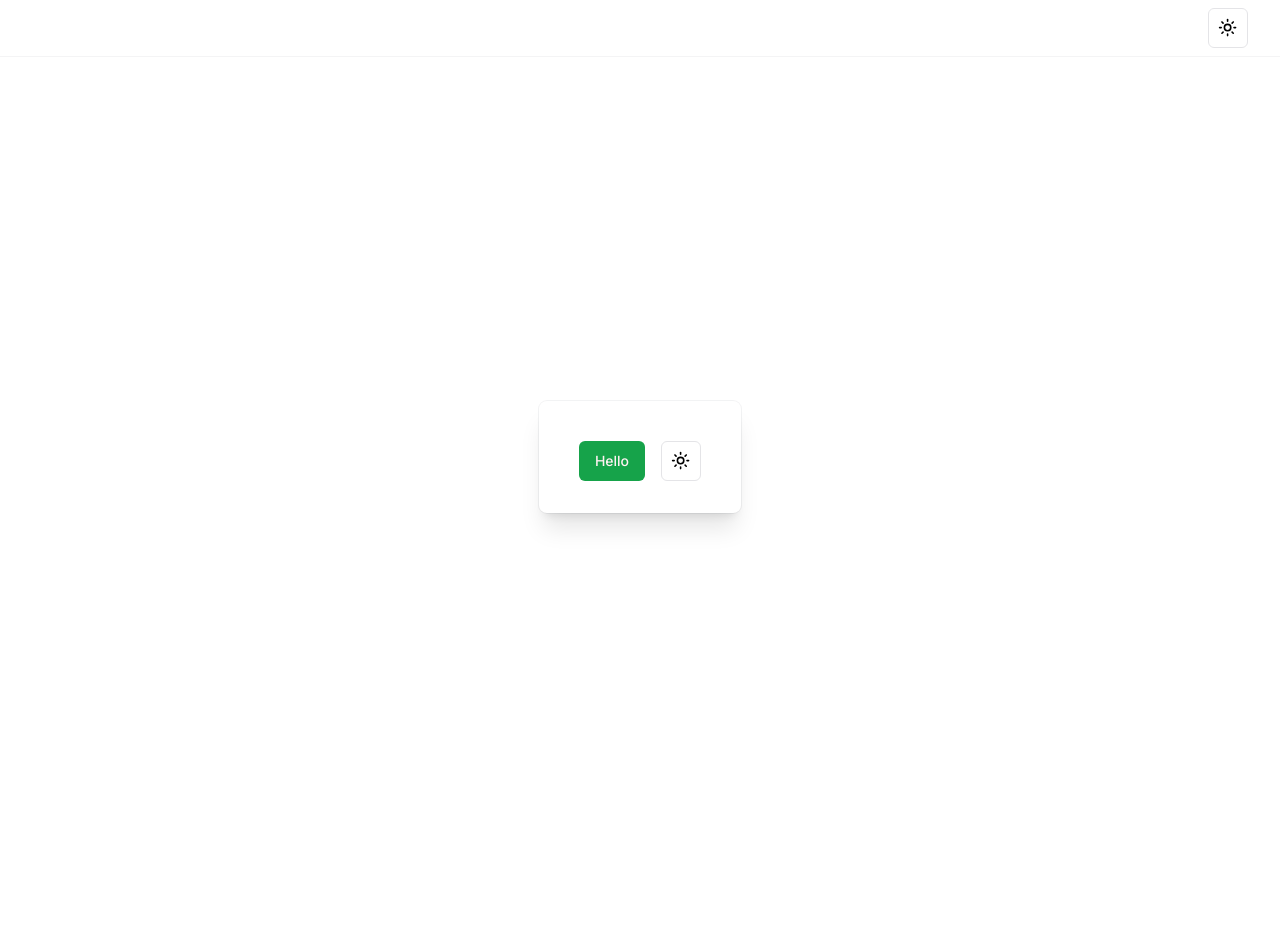
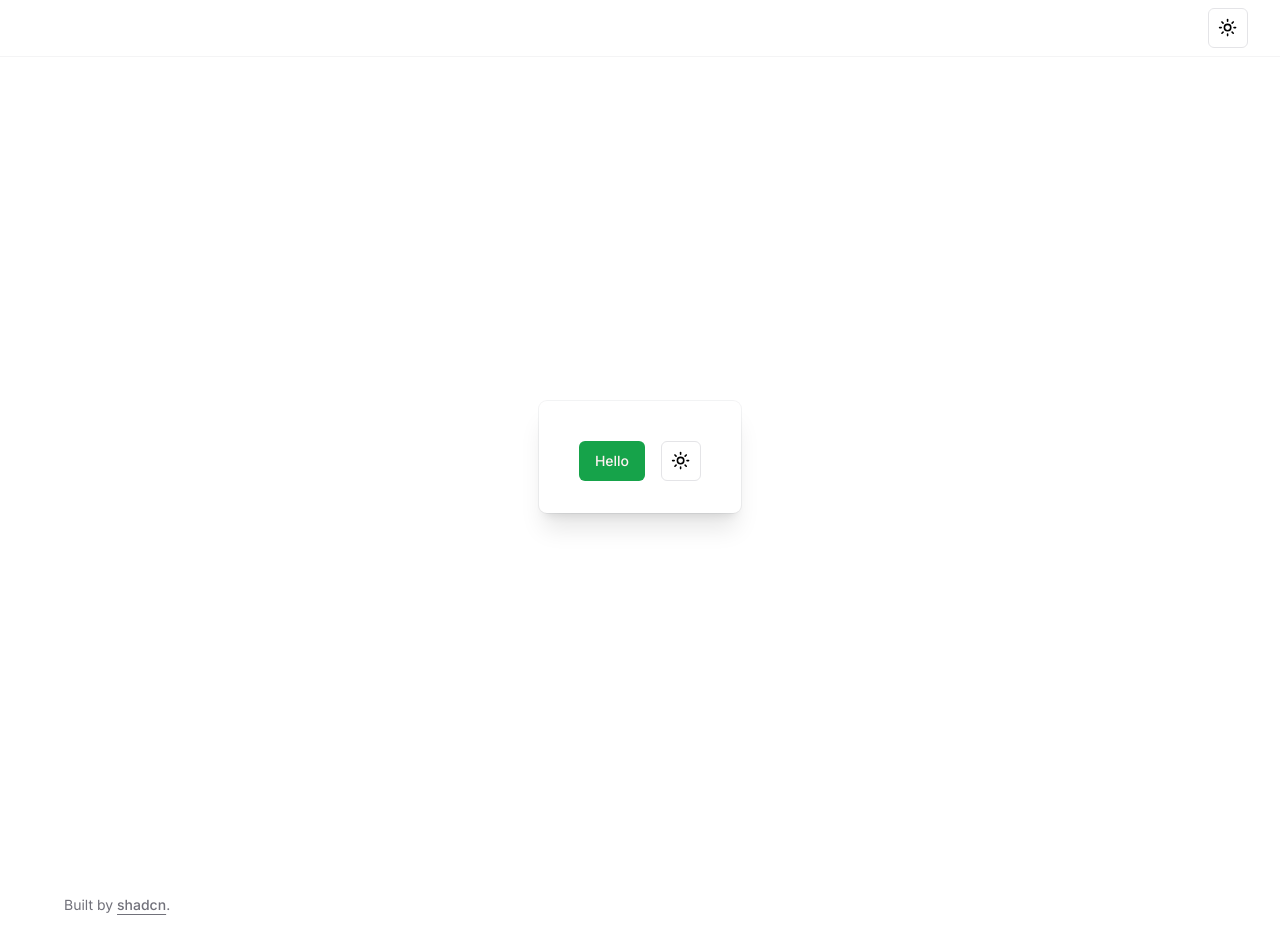
Before and after one commit to Aman-Pandey923/leetcodeboard, a Next.js app: page / in a window 1280 px wide. Shown: the top 950 px of the page. Before the commit the page ends 857 px from the top, so only its background shows below. Built offline with nearby package versions, Linux system fonts and the light colour scheme.

Commit message:
Added footer site config

```diff
--- a/app/layout.tsx
+++ b/app/layout.tsx
@@ -3,6 +3,7 @@
 import "./globals.css"
 import { ThemeProvider } from "@/components/theme-provider"
 import { SiteHeader } from "@/components/site-header"
+import { SiteFooter } from "@/components/site-footer"
 
 const inter = Inter({ subsets: ["latin"] })
 
@@ -19,14 +20,15 @@
   return (
     <html lang="en">
       <body className={inter.className}>
-        <SiteHeader />
         <ThemeProvider
           attribute="class"
           defaultTheme="system"
           enableSystem
           disableTransitionOnChange
         >
+          <SiteHeader />
           {children}
+          <SiteFooter />
         </ThemeProvider>
       </body>
     </html>
--- /dev/null
+++ b/components/site-footer.tsx
@@ -0,0 +1,22 @@
+import { siteConfig } from "@/config/site"
+
+export function SiteFooter() {
+  return (
+    <footer className="py-6 md:px-8 md:py-0">
+      <div className="container flex flex-col items-center justify-between gap-4 md:h-24 md:flex-row">
+        <p className="text-balance text-center text-sm leading-loose text-muted-foreground md:text-left">
+          Built by{" "}
+          <a
+            href={siteConfig.links.twitter}
+            target="_blank"
+            rel="noreferrer"
+            className="font-medium underline underline-offset-4"
+          >
+            shadcn
+          </a>
+          .
+        </p>
+      </div>
+    </footer>
+  )
+}
--- /dev/null
+++ b/config/site.ts
@@ -0,0 +1,10 @@
+export const siteConfig = {
+  name: "LC Board",
+  url: "https://ui.shadcn.com",
+  description: "Virtual Whiteboard for LeetCode Problems.",
+  links: {
+    twitter: "https://twitter.com/shadcn",
+  },
+}
+
+export type SiteConfig = typeof siteConfig
```
